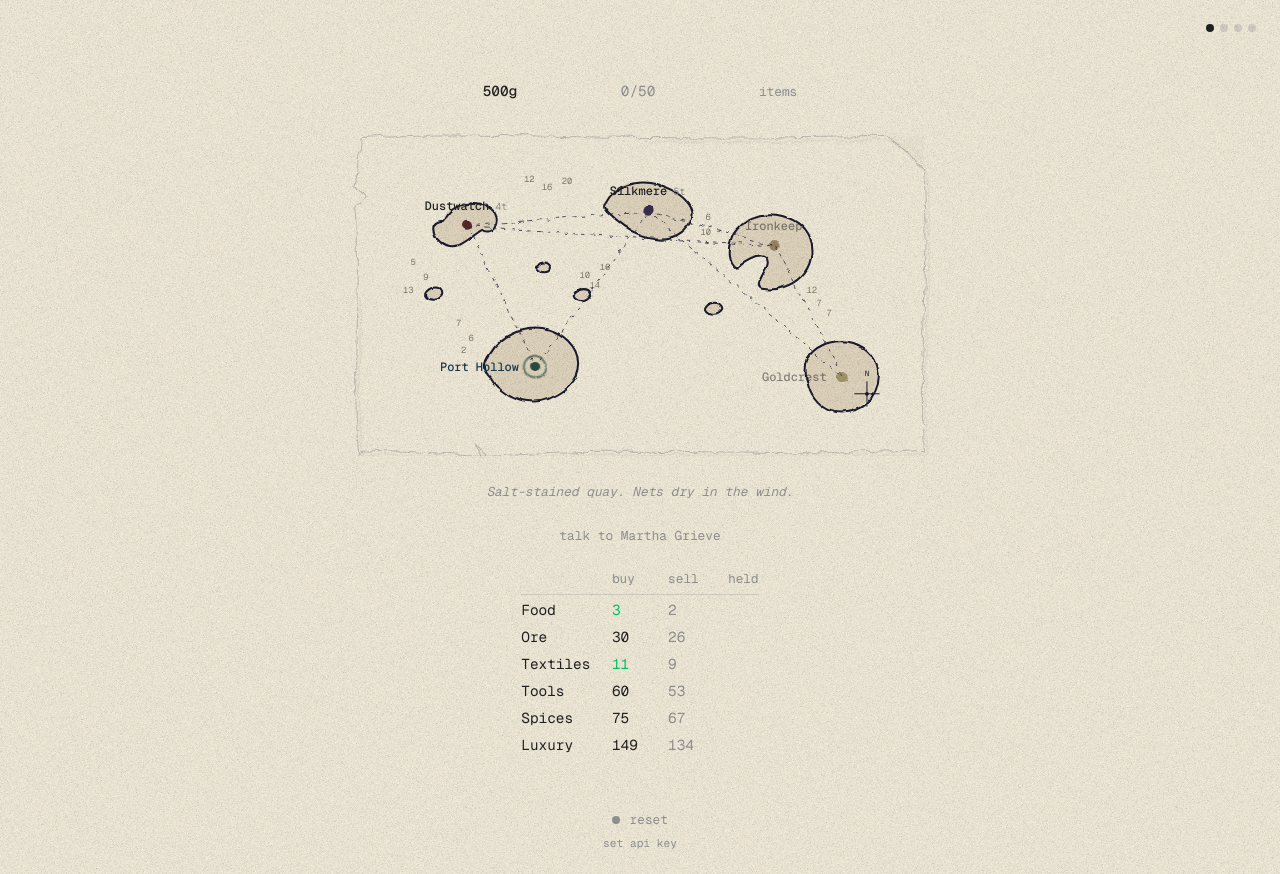
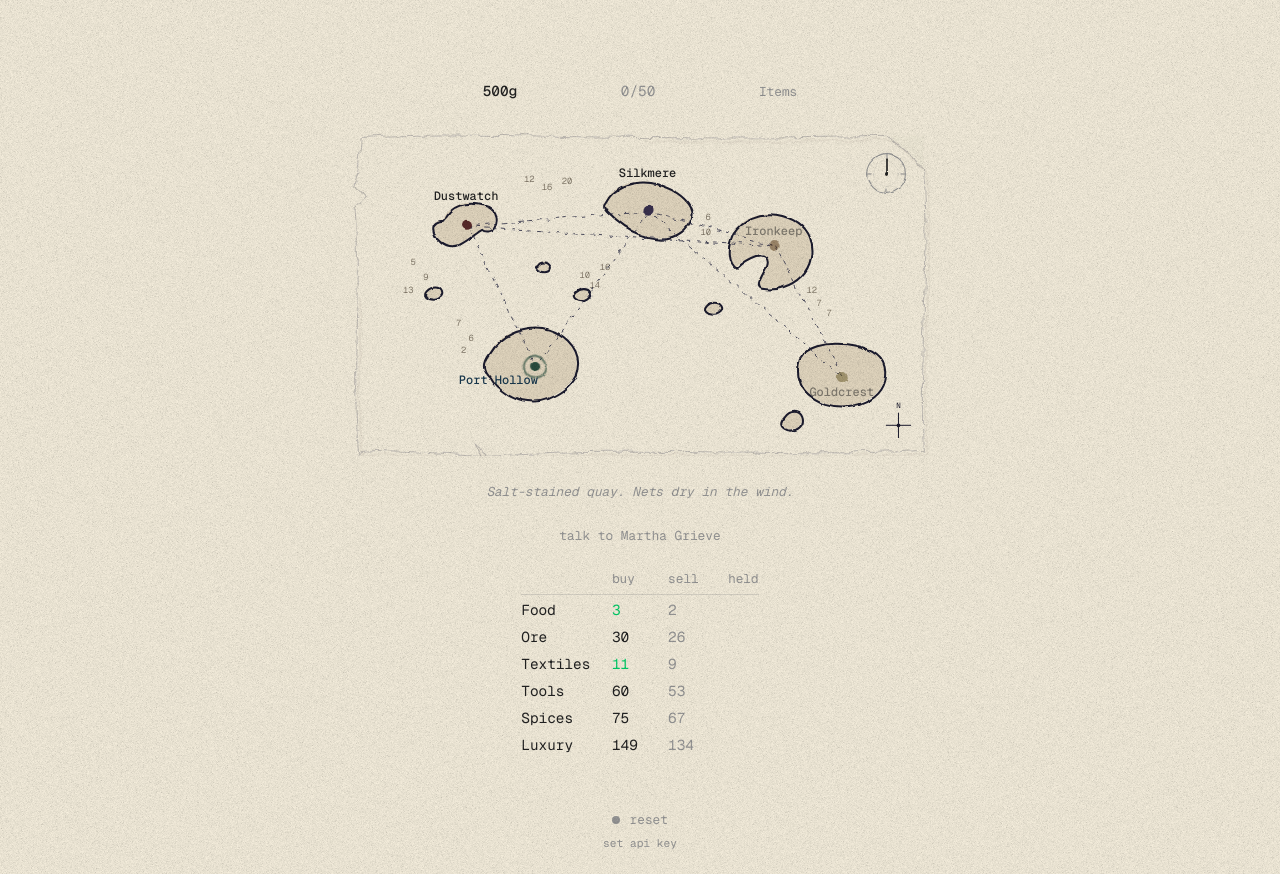
Before and after one commit to AniKrisn/trading-1, a React (Vite) app: page / in a window 1280 px wide. Built offline with nearby package versions, Linux system fonts and the light colour scheme.

Commit message:
working clock

```diff
--- a/src/global.css
+++ b/src/global.css
@@ -1,4 +1,26 @@
 @import url("https://fonts.googleapis.com/css2?family=Geist+Mono:wght@400;500&display=swap");
+
+@property --bg { syntax: '<color>'; inherits: true; initial-value: #faf3e1; }
+@property --text { syntax: '<color>'; inherits: true; initial-value: #222; }
+@property --muted { syntax: '<color>'; inherits: true; initial-value: #999; }
+@property --chart-land { syntax: '<color>'; inherits: true; initial-value: #e8dcc4; }
+@property --chart-coast { syntax: '<color>'; inherits: true; initial-value: #1a1a2e; }
+@property --chart-depth { syntax: '<color>'; inherits: true; initial-value: #8a8070; }
+@property --chart-route { syntax: '<color>'; inherits: true; initial-value: #3a3a50; }
+@property --chart-compass { syntax: '<color>'; inherits: true; initial-value: #1a1a2e; }
+@property --town-port-hollow { syntax: '<color>'; inherits: true; initial-value: #2a5040; }
+@property --town-ironkeep { syntax: '<color>'; inherits: true; initial-value: #5a3a1a; }
+@property --town-silkmere { syntax: '<color>'; inherits: true; initial-value: #3a3050; }
+@property --town-goldcrest { syntax: '<color>'; inherits: true; initial-value: #6a5a20; }
+@property --town-dustwatch { syntax: '<color>'; inherits: true; initial-value: #5a2a2a; }
+@property --current-town { syntax: '<color>'; inherits: true; initial-value: #1a3a50; }
+@property --coast-0 { syntax: '<color>'; inherits: true; initial-value: #3a2020; }
+@property --coast-1 { syntax: '<color>'; inherits: true; initial-value: #1a3020; }
+@property --coast-2 { syntax: '<color>'; inherits: true; initial-value: #201a30; }
+@property --coast-3 { syntax: '<color>'; inherits: true; initial-value: #302010; }
+@property --coast-4 { syntax: '<color>'; inherits: true; initial-value: #302a10; }
+@property --coast-default { syntax: '<color>'; inherits: true; initial-value: #1a1a2e; }
+@property --grain-opacity { syntax: '<number>'; inherits: true; initial-value: 0.55; }
 
 :root {
   --bg: #faf3e1;
@@ -21,6 +43,15 @@
   --coast-3: #302010;
   --coast-4: #302a10;
   --coast-default: #1a1a2e;
+  transition:
+    --bg 0.8s, --text 0.8s, --muted 0.8s,
+    --chart-land 0.8s, --chart-coast 0.8s, --chart-depth 0.8s,
+    --chart-route 0.8s, --chart-compass 0.8s,
+    --town-port-hollow 0.8s, --town-ironkeep 0.8s, --town-silkmere 0.8s,
+    --town-goldcrest 0.8s, --town-dustwatch 0.8s, --current-town 0.8s,
+    --coast-0 0.8s, --coast-1 0.8s, --coast-2 0.8s,
+    --coast-3 0.8s, --coast-4 0.8s, --coast-default 0.8s,
+    --grain-opacity 0.8s;
 }
 
 [data-theme="day"] {
@@ -54,22 +85,22 @@
   --grain-opacity: 0.25;
   --grain-blend: soft-light;
   --chart-land: #423c38;
-  --chart-coast: #908070;
+  --chart-coast: #584838;
   --chart-depth: #606050;
-  --chart-route: #707060;
-  --chart-compass: #908070;
+  --chart-route: #504838;
+  --chart-compass: #584838;
   --town-port-hollow: #488058;
   --town-ironkeep: #888050;
   --town-silkmere: #706860;
   --town-goldcrest: #989038;
   --town-dustwatch: #886048;
   --current-town: #a09060;
-  --coast-0: #886050;
-  --coast-1: #488850;
-  --coast-2: #606860;
-  --coast-3: #888848;
-  --coast-4: #889040;
-  --coast-default: #908070;
+  --coast-0: #604838;
+  --coast-1: #385838;
+  --coast-2: #484048;
+  --coast-3: #584828;
+  --coast-4: #585028;
+  --coast-default: #584838;
 }
 
 [data-theme="dark"] {
--- a/src/ui/DialoguePanel.tsx
+++ b/src/ui/DialoguePanel.tsx
@@ -63,8 +63,10 @@ export function DialoguePanel({ townId }: { townId: TownId }) {
   return (
     <div className="dialogue-panel">
       <div className="dialogue-header">
-        <span className="dialogue-name">{characterDef.name}</span>
-        <span className="dialogue-role">{characterDef.role}</span>
+        <div className="dialogue-header-left">
+          <span className="dialogue-name">{characterDef.name}</span>
+          <span className="dialogue-role">{characterDef.role}</span>
+        </div>
         <button className="dialogue-close" onClick={endDialogue}>&times;</button>
       </div>
       <div className="dialogue-turns" ref={scrollRef}>
--- a/src/ui/Game.css
+++ b/src/ui/Game.css
@@ -27,37 +27,60 @@
   color: var(--muted);
 }
 
-/* ---- Theme toggle ---- */
+/* ---- Theme clock ---- */
 
-.theme-dots {
-  position: fixed;
-  top: 24px;
-  right: 24px;
-  display: flex;
-  gap: 6px;
+.theme-clock {
+  position: absolute;
+  top: 8px;
+  right: 8px;
+  width: 72px;
+  height: 72px;
   cursor: pointer;
+  transition: transform 0.15s;
+  z-index: 2;
 }
 
-.theme-dot {
-  width: 8px;
-  height: 8px;
-  border-radius: 50%;
-  background: var(--muted);
-  opacity: 0.3;
-  transition: opacity 0.15s, transform 0.1s;
+.theme-clock:hover {
+  transform: scale(1.05);
 }
 
-.theme-dot-active {
-  background: var(--text);
-  opacity: 1;
+.clock-face {
+  fill: none;
+  stroke: var(--muted);
+  stroke-width: 0.8;
 }
 
-.theme-dots:hover .theme-dot {
+.clock-center {
+  fill: var(--text);
+}
+
+.clock-tick {
+  stroke: var(--muted);
+  stroke-width: 0.8;
+}
+
+.clock-hand {
+  stroke: var(--text);
+  stroke-width: 1.2;
+  stroke-linecap: round;
+}
+
+.clock-minor {
+  stroke: var(--muted);
+  stroke-width: 0.4;
   opacity: 0.5;
 }
 
-.theme-dots:hover .theme-dot-active {
-  opacity: 1;
+.clock-ring {
+  fill: none;
+  stroke: var(--muted);
+  stroke-width: 0.3;
+  opacity: 0.3;
+}
+
+.clock-pip {
+  fill: var(--muted);
+  opacity: 0.4;
 }
 
 /* ---- Header ---- */
@@ -101,6 +124,7 @@
   max-width: 580px;
   margin-left: 50%;
   transform: translateX(-50%);
+  position: relative;
 }
 
 .chart-svg {
@@ -117,7 +141,7 @@
 
 .chart-dog-ear {
   fill: var(--chart-depth);
-  opacity: 0.04;
+  opacity: 0.03;
 }
 
 .chart-shadow path {
@@ -467,8 +491,13 @@
 
 .dialogue-header {
   display: flex;
-  align-items: baseline;
-  gap: 0.5ch;
+  align-items: flex-start;
+  justify-content: space-between;
+}
+
+.dialogue-header-left {
+  display: flex;
+  flex-direction: column;
 }
 
 .dialogue-name {
@@ -477,7 +506,7 @@
 
 .dialogue-role {
   color: var(--muted);
-  font-size: 0.8rem;
+  font-size: 0.75rem;
 }
 
 .dialogue-close {
@@ -514,7 +543,8 @@
 }
 
 .dialogue-player {
-  color: var(--muted);
+  color: var(--text);
+  opacity: 0.7;
 }
 
 .dialogue-input-row {
@@ -536,7 +566,7 @@
 
 .dialogue-field::placeholder {
   color: var(--muted);
-  opacity: 0.5;
+  opacity: 0.7;
 }
 
 .map-wrap {
@@ -664,11 +694,3 @@
   color: var(--muted);
   opacity: 0.5;
 }
-
-@media (max-width: 768px) {
-  .theme-dots {
-    top: auto;
-    bottom: 24px;
-    right: 24px;
-  }
-}
--- a/src/ui/Game.tsx
+++ b/src/ui/Game.tsx
@@ -1,4 +1,4 @@
-import { useState, useMemo, useEffect, useCallback } from 'react';
+import { useState, useMemo, useEffect, useCallback, useRef } from 'react';
 import { useGameStore } from '@/store/gameStore';
 import { useWorldStore } from '@/store/worldStore';
 import { useGameLoop } from './useGameLoop';
@@ -178,8 +178,6 @@ export function Game() {
 
   return (
     <main className="game">
-      <ThemeToggle />
-
       <div className="header">
         <span className="gold">{player.gold}g</span>
         <span className="cargo">{cargoUsed}/{player.cargoCapacity}</span>
@@ -188,7 +186,7 @@ export function Game() {
             className="inv-btn"
             onClick={() => setShowInventory(!showInventory)}
           >
-            {showInventory ? 'close' : 'items'}
+            {showInventory ? 'Close' : 'Items'}
           </button>
         )}
       </div>
@@ -203,7 +201,9 @@ export function Game() {
             reachable={reachable}
             onTravel={travelAction}
             tick={tick}
-          />
+          >
+            <ThemeToggle ticksElapsed={travelState ? travelState.ticksElapsed : null} />
+          </WorldMap>
         </div>
         <div className={`found-objects ${showInventory ? 'found-open' : 'found-closed'}`}>
           <svg className="found-border" viewBox="0 0 400 200" preserveAspectRatio="none">
@@ -317,30 +317,94 @@ export function Game() {
 const THEMES = ['dawn', 'day', 'dusk', 'dark'] as const;
 type Theme = typeof THEMES[number];
 
-function ThemeToggle() {
-  const [theme, setTheme] = useState<Theme>(() => {
+const TICKS_PER_THEME = 4;
+
+function ThemeToggle({ ticksElapsed }: { ticksElapsed: number | null }) {
+  const [baseIndex, setBaseIndex] = useState(() => {
     const saved = localStorage.getItem('theme') as Theme | null;
-    if (saved && THEMES.includes(saved)) return saved;
-    return window.matchMedia('(prefers-color-scheme: dark)').matches ? 'dark' : 'dawn';
+    if (saved && (THEMES as readonly string[]).includes(saved)) return THEMES.indexOf(saved as Theme);
+    return window.matchMedia('(prefers-color-scheme: dark)').matches ? 3 : 0;
   });
+
+  // Track the last travel theme so we keep it when travel ends
+  const lastTravelIndex = useRef(baseIndex % THEMES.length);
+  const wasTravel = useRef(false);
+
+  let themeIndex: number;
+  if (ticksElapsed !== null) {
+    themeIndex = (baseIndex + Math.floor(ticksElapsed / TICKS_PER_THEME)) % THEMES.length;
+    lastTravelIndex.current = themeIndex;
+    wasTravel.current = true;
+  } else {
+    if (wasTravel.current) {
+      setBaseIndex(lastTravelIndex.current);
+      wasTravel.current = false;
+    }
+    themeIndex = baseIndex % THEMES.length;
+  }
+
+  const theme = THEMES[themeIndex];
 
   useEffect(() => {
     document.documentElement.setAttribute('data-theme', theme);
-    localStorage.setItem('theme', theme);
-  }, [theme]);
+    if (ticksElapsed === null) localStorage.setItem('theme', theme);
+  }, [theme, ticksElapsed]);
 
-  const next = () => {
-    setTheme(t => THEMES[(THEMES.indexOf(t) + 1) % THEMES.length]);
-  };
+  const R = 14;
+  const handLen = R - 4;
 
   return (
-    <div className="theme-dots" onClick={next}>
-      {THEMES.map(t => (
-        <span
-          key={t}
-          className={`theme-dot${t === theme ? ' theme-dot-active' : ''}`}
-        />
-      ))}
-    </div>
+    <svg className="theme-clock" viewBox="-26 -26 52 52" onClick={() => setBaseIndex(i => i + 1)}>
+      <defs>
+        <filter id="ink-clock" x="-8%" y="-8%" width="116%" height="116%">
+          <feTurbulence type="turbulence" baseFrequency="0.05" numOctaves="4" seed={11} result="noise" />
+          <feDisplacementMap in="SourceGraphic" in2="noise" scale="2" xChannelSelector="R" yChannelSelector="G" />
+        </filter>
+      </defs>
+      <g filter="url(#ink-clock)">
+        <circle r={R} className="clock-face" />
+        {/* Inner decorative ring */}
+        <circle r={R - 5} className="clock-ring" />
+        {/* Decorative pips at cardinal points */}
+        {[0, 90, 180, 270].map(angle => {
+          const rad = (angle - 90) * Math.PI / 180;
+          return <circle key={`pip-${angle}`} cx={Math.cos(rad) * (R - 5)} cy={Math.sin(rad) * (R - 5)} r="0.6" className="clock-pip" />;
+        })}
+        {/* Minor hour ticks (in-between) */}
+        {[30, 60, 120, 150, 210, 240, 300, 330].map(angle => {
+          const rad = (angle - 90) * Math.PI / 180;
+          return (
+            <line
+              key={angle}
+              x1={Math.cos(rad) * (R - 2)}
+              y1={Math.sin(rad) * (R - 2)}
+              x2={Math.cos(rad) * R}
+              y2={Math.sin(rad) * R}
+              className="clock-minor"
+            />
+          );
+        })}
+        {/* Major ticks at 12, 3, 6, 9 */}
+        {[0, 90, 180, 270].map(angle => {
+          const rad = (angle - 90) * Math.PI / 180;
+          return (
+            <line
+              key={angle}
+              x1={Math.cos(rad) * (R - 3.5)}
+              y1={Math.sin(rad) * (R - 3.5)}
+              x2={Math.cos(rad) * R}
+              y2={Math.sin(rad) * R}
+              className="clock-tick"
+            />
+          );
+        })}
+        {/* Hand */}
+        {(() => {
+          const rad = ((themeIndex % 4) * 90 - 90) * Math.PI / 180;
+          return <line x1="0" y1="0" x2={Math.cos(rad) * handLen} y2={Math.sin(rad) * handLen} className="clock-hand" />;
+        })()}
+        <circle r="1.5" className="clock-center" />
+      </g>
+    </svg>
   );
 }
--- a/src/ui/WorldMap.tsx
+++ b/src/ui/WorldMap.tsx
@@ -27,11 +27,11 @@ const CHART_POS: Record<TownId, { x: number; y: number }> = {
 };
 
 const LABEL_OFFSET: Record<TownId, { dx: number; dy: number; anchor: string }> = {
-  'dustwatch':    { dx: 0,   dy: -12, anchor: 'middle' },
-  'port-hollow':  { dx: -12, dy: 4,   anchor: 'end' },
-  'silkmere':     { dx: 0,   dy: -12, anchor: 'middle' },
-  'ironkeep':     { dx: 0,   dy: -12, anchor: 'middle' },
-  'goldcrest':    { dx: -12, dy: 4,   anchor: 'end' },
+  'dustwatch':    { dx: 0,   dy: -20, anchor: 'middle' },
+  'port-hollow':  { dx: 3,   dy: 14,  anchor: 'end' },
+  'silkmere':     { dx: 0,   dy: -26, anchor: 'middle' },
+  'ironkeep':     { dx: 0,   dy: -8,  anchor: 'middle' },
+  'goldcrest':    { dx: 0,   dy: 16,  anchor: 'middle' },
 };
 
 // --- Archipelago islands ---
@@ -76,13 +76,16 @@ const ISLAND_IRONKEEP =
   ' C 270 106, 268 96, 274 82 Z';
 
 const ISLAND_GOLDCREST =
-  'M 332 182' +
-  ' C 338 172, 350 166, 364 168' +
-  ' C 376 170, 386 178, 388 190' +
-  ' C 390 200, 386 210, 378 218' +
-  ' C 370 224, 358 226, 348 222' +
-  ' C 340 218, 334 210, 332 200' +
-  ' C 330 194, 330 188, 332 182 Z';
+  'M 326 182' +
+  ' C 332 172, 346 168, 364 170' +
+  ' C 380 172, 392 178, 394 188' +
+  ' C 396 198, 392 208, 382 214' +
+  ' C 372 220, 358 222, 346 218' +
+  ' C 336 214, 328 208, 326 200' +
+  ' C 324 194, 324 188, 326 182 Z';
+
+const ISLET_GOLDCREST_SOUTH =
+  'M 314 228 C 318 222, 326 222, 328 228 C 330 234, 324 240, 316 238 C 310 236, 310 232, 314 228 Z';
 
 const ISLETS = [
   'M 30 128 C 34 124, 40 124, 42 128 C 44 132, 38 136, 32 134 C 28 132, 28 130, 30 128 Z',
@@ -101,6 +104,7 @@ const BASE_ISLANDS = [
   ISLAND_SILKMERE,
   ISLAND_IRONKEEP,
   ISLAND_GOLDCREST,
+  ISLET_GOLDCREST_SOUTH,
   ...ISLETS,
 ];
 
@@ -153,7 +157,8 @@ export function WorldMap({
   reachable,
   onTravel,
   tick,
-}: WorldMapProps) {
+  children,
+}: WorldMapProps & { children?: React.ReactNode }) {
   // Phantom islet appears roughly 15% of the time
   const showPhantom = hash(Math.floor(tick / 30), 42) < 150;
   const allIslands = showPhantom ? [...BASE_ISLANDS, PHANTOM_ISLET] : BASE_ISLANDS;
@@ -228,7 +233,7 @@ export function WorldMap({
         ))}
 
         {/* Compass rose */}
-        <g className="chart-compass" transform="translate(380, 210)">
+        <g className="chart-compass" transform="translate(405, 235)">
           <line x1="0" y1="-10" x2="0" y2="10" />
           <line x1="-10" y1="0" x2="10" y2="0" />
           <circle r="1.5" />
@@ -292,7 +297,6 @@ export function WorldMap({
                 }
               >
                 {towns[id].name}
-                {dest && <tspan className="chart-label-dist"> {dest.distance}t</tspan>}
               </text>
             </g>
           );
@@ -312,6 +316,7 @@ export function WorldMap({
           );
         })()}
       </svg>
+      {children}
     </div>
   );
 }
```
Also changed, not shown: src/data/world.ts (+7 -7 lines), 1 other file (tests, documents, lock files or other folders).
